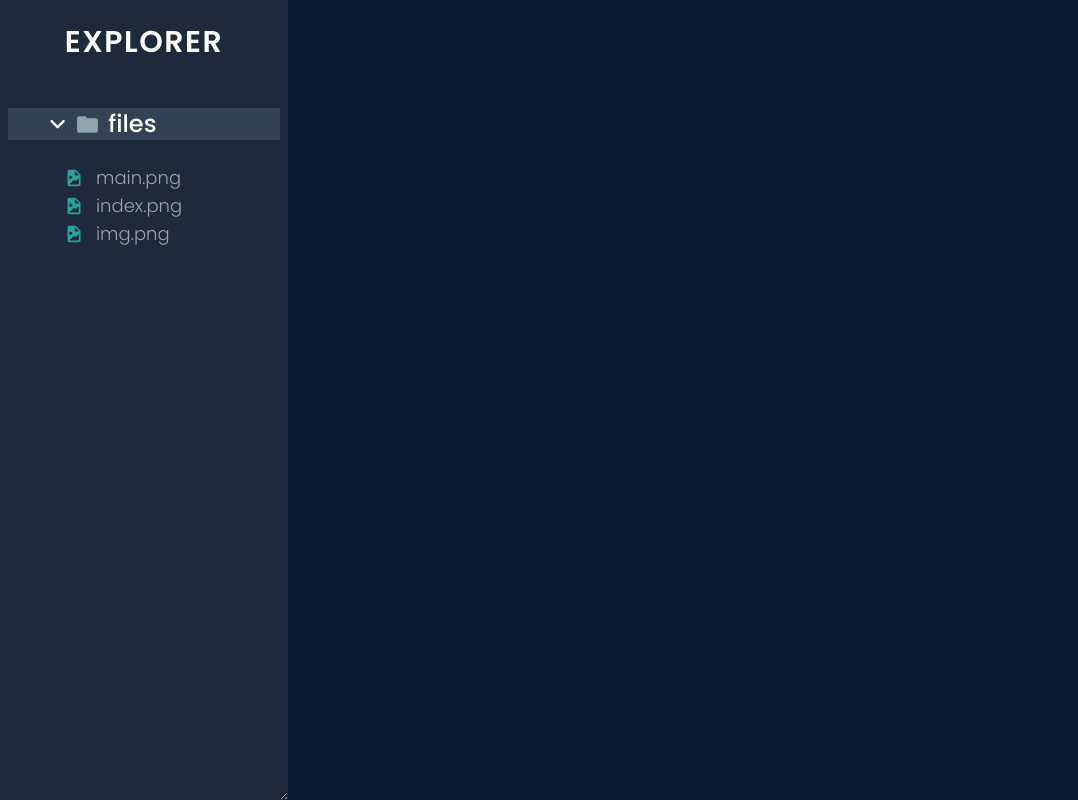
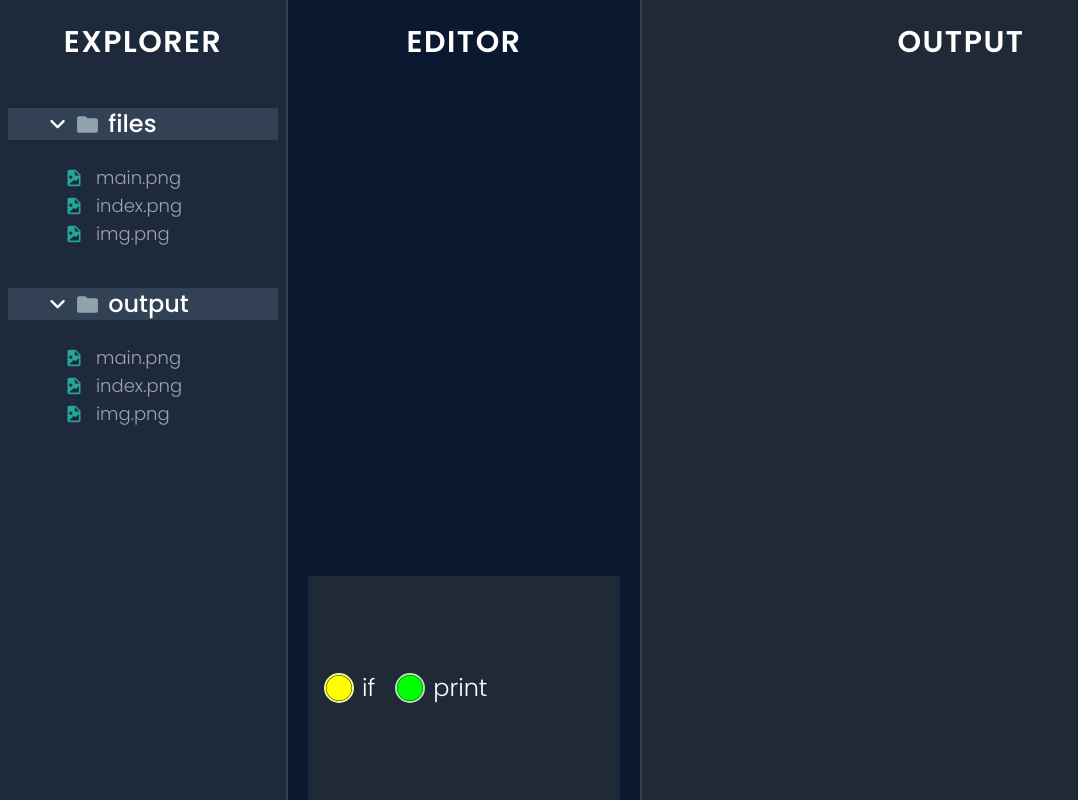
Before and after one commit to Bobby-McBobface/the-missing-dependencies, a React (Vite) app in the folder frontend/: page / in a window 1280 px wide. Shown: the whole page, without its empty margins (0-1078 px from the left). Built offline with nearby package versions, Linux system fonts and the light colour scheme.

Commit message:
improved site

```diff
--- a/frontend/src/App.tsx
+++ b/frontend/src/App.tsx
@@ -1,11 +1,14 @@
-import React from "react";
 import Navbar from "./components/Navbar";
+import Output from "./components/Output";
+import Editor from "./components/Editor";
 
 const App = () => {
     return (
-        <>
+        <div className="flex gap-5">
             <Navbar />
-        </>
+            <Editor />
+            <Output />
+        </div>
     );
 };
 
--- /dev/null
+++ b/frontend/src/components/Editor.tsx
@@ -0,0 +1,64 @@
+import React from "react";
+
+interface HelpersType {
+    name: string;
+    iconColor: string;
+    borderColor: string;
+}
+
+const Editor = () => {
+    const Helpers: HelpersType[] = [
+        {
+            name: "if",
+            iconColor: "#FFFF00",
+            borderColor: "#fafa82",
+        },
+        {
+            name: "print",
+            iconColor: "#00FF00",
+            borderColor: "#a2f5a2",
+        },
+    ];
+    return (
+        <div className="flex flex-col gap-10 grow h-screen">
+            <div className="text-3xl font-semibold py-6 text-center tracking-wider uppercase ">
+                Editor
+            </div>
+            <div className="grow"></div>
+            <div className="h-[14rem] bg-gray-800 b-t-2 border-gray-700">
+                <div className="w-full h-full flex gap-5 flex-wrap p-4">
+                    {Helpers.map((helper: HelpersType, index: React.Key) => (
+                        <div
+                            className="h-auto w-auto flex gap-2 items-center"
+                            key={index}
+                        >
+                            <svg
+                                stroke="currentColor"
+                                fill="currentColor"
+                                stroke-width="0"
+                                viewBox="0 0 512 512"
+                                height="1em"
+                                width="1em"
+                                xmlns="http://www.w3.org/2000/svg"
+                                className="text-3xl border-2 rounded-full"
+                                style={
+                                    {
+                                        color: helper.iconColor,
+                                        borderColor: helper.borderColor,
+                                    } as React.CSSProperties
+                                }
+                            >
+                                <path d="M256 8C119 8 8 119 8 256s111 248 248 248 248-111 248-248S393 8 256 8z"></path>
+                            </svg>
+                            <div className="text-2xl font-light">
+                                {helper.name}
+                            </div>
+                        </div>
+                    ))}
+                </div>
+            </div>
+        </div>
+    );
+};
+
+export default Editor;
--- a/frontend/src/components/Navbar.tsx
+++ b/frontend/src/components/Navbar.tsx
@@ -4,9 +4,12 @@ import folder_icon from "../assets/folder.svg";
 
 const Navbar = () => {
     const Files: string[] = ["main.png", "index.png", "img.png"];
-    const [collapsed, setCollapsed] = React.useState<boolean>(false);
+    const OutputFiles: string[] = ["main.png", "index.png", "img.png"];
+    const [filesCollapsed, setFilesCollapsed] = React.useState<boolean>(false);
+    const [outputFilesCollapsed, setOutputFilesCollapsed] =
+        React.useState<boolean>(false);
     return (
-        <div className="flex flex-col gap-6 w-[18rem] resize-x bg-slate-800 h-screen overflow-y-hidden">
+        <div className="flex flex-col gap-6 w-[18rem] bg-slate-800 h-screen overflow-y-hidden border-r-2 border-slate-700">
             <div className="text-3xl font-semibold py-6 text-center tracking-wider uppercase ">
                 Explorer
             </div>
@@ -14,9 +17,9 @@ const Navbar = () => {
                 <div
                     className={
                         "flex gap-2 items-center text-2xl font-medium px-10 text-white duration-150" +
-                        (!collapsed ? " bg-slate-700" : " bg-slate-800")
+                        (!filesCollapsed ? " bg-slate-700" : " bg-slate-800")
                     }
-                    onClick={() => setCollapsed(!collapsed)}
+                    onClick={() => setFilesCollapsed(!filesCollapsed)}
                 >
                     <svg
                         stroke="currentColor"
@@ -27,7 +30,7 @@ const Navbar = () => {
                         width="1.2rem"
                         xmlns="http://www.w3.org/2000/svg"
                         className={`duration-150 ${
-                            collapsed ? "rotate-0" : "rotate-90"
+                            filesCollapsed ? "rotate-0" : "rotate-90"
                         }`}
                     >
                         <path d="M278.6 233.4c12.5 12.5 12.5 32.8 0 45.3l-160 160c-12.5 12.5-32.8 12.5-45.3 0s-12.5-32.8 0-45.3L210.7 256 73.4 118.6c-12.5-12.5-12.5-32.8 0-45.3s32.8-12.5 45.3 0l160 160z"></path>
@@ -37,7 +40,53 @@ const Navbar = () => {
                 </div>
                 <div
                     className={`py-4 text-lg font-light text-gray-400 ${
-                        collapsed ? "hidden" : "block"
+                        filesCollapsed ? "hidden" : "block"
+                    }`}
+                >
+                    {OutputFiles.map((file: string, index: React.Key) => (
+                        <div
+                            className="flex gap-3 hover:text-gray-300 duration-150 cursor-pointer hover:bg-slate-700 px-14"
+                            key={index}
+                        >
+                            <img src={img_icon} height={20} width={20} />
+                            {file}
+                        </div>
+                    ))}
+                </div>
+            </div>
+
+            <div className="flex flex-col gap-2 px-2">
+                <div
+                    className={
+                        "flex gap-2 items-center text-2xl font-medium px-10 text-white duration-150" +
+                        (!outputFilesCollapsed
+                            ? " bg-slate-700"
+                            : " bg-slate-800")
+                    }
+                    onClick={() =>
+                        setOutputFilesCollapsed(!outputFilesCollapsed)
+                    }
+                >
+                    <svg
+                        stroke="currentColor"
+                        fill="currentColor"
+                        stroke-width="0"
+                        viewBox="0 0 320 512"
+                        height="1.2rem"
+                        width="1.2rem"
+                        xmlns="http://www.w3.org/2000/svg"
+                        className={`duration-150 ${
+                            outputFilesCollapsed ? "rotate-0" : "rotate-90"
+                        }`}
+                    >
+                        <path d="M278.6 233.4c12.5 12.5 12.5 32.8 0 45.3l-160 160c-12.5 12.5-32.8 12.5-45.3 0s-12.5-32.8 0-45.3L210.7 256 73.4 118.6c-12.5-12.5-12.5-32.8 0-45.3s32.8-12.5 45.3 0l160 160z"></path>
+                    </svg>
+                    <img src={folder_icon} height={25} width={25} />
+                    output
+                </div>
+                <div
+                    className={`py-4 text-lg font-light text-gray-400 ${
+                        outputFilesCollapsed ? "hidden" : "block"
                     }`}
                 >
                     {Files.map((file: string, index: React.Key) => (
--- /dev/null
+++ b/frontend/src/components/Output.tsx
@@ -0,0 +1,11 @@
+const Output = () => {
+    return (
+        <div className="w-[40rem] bg-gray-800 h-screen border-l-2 border-gray-700">
+            <div className="text-3xl font-semibold py-6 text-center tracking-wider uppercase ">
+                output
+            </div>
+        </div>
+    );
+};
+
+export default Output;
```
Also changed, not shown: frontend/src/assets/Untitled design.png (added).
